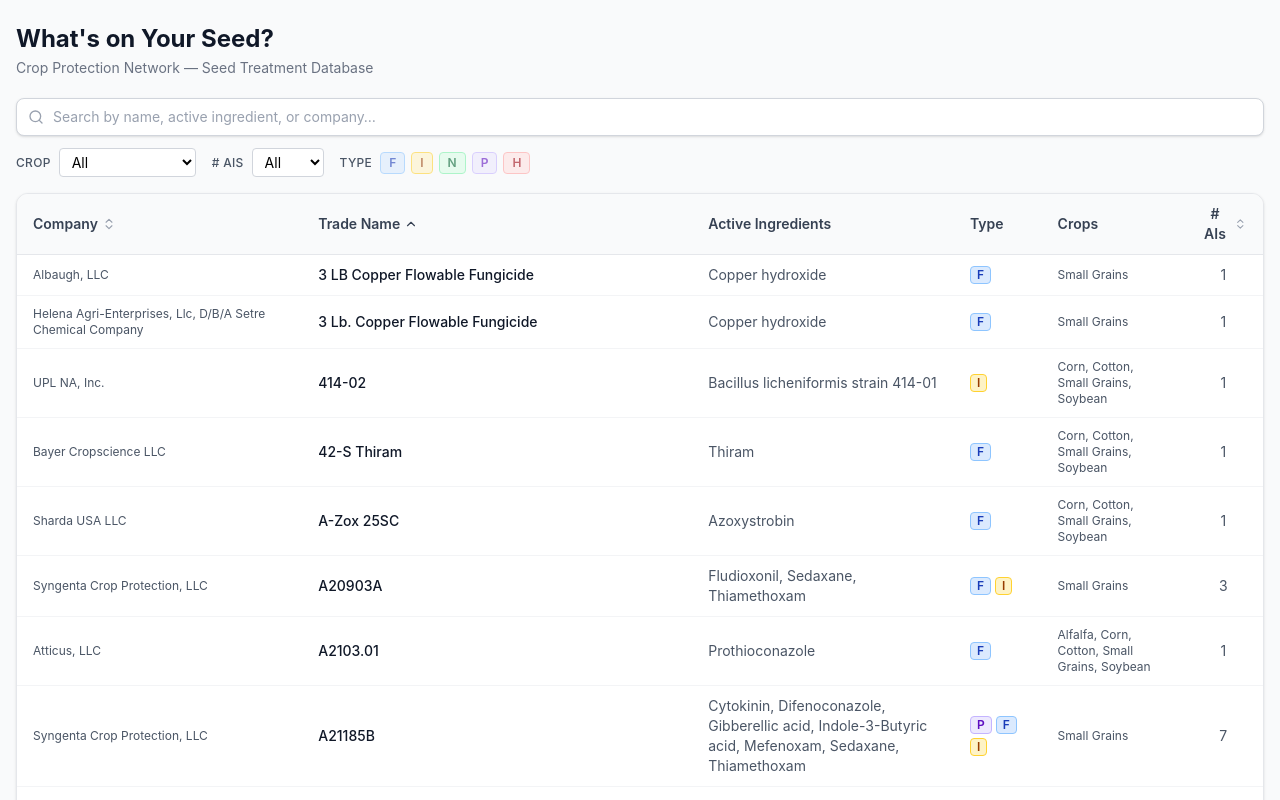
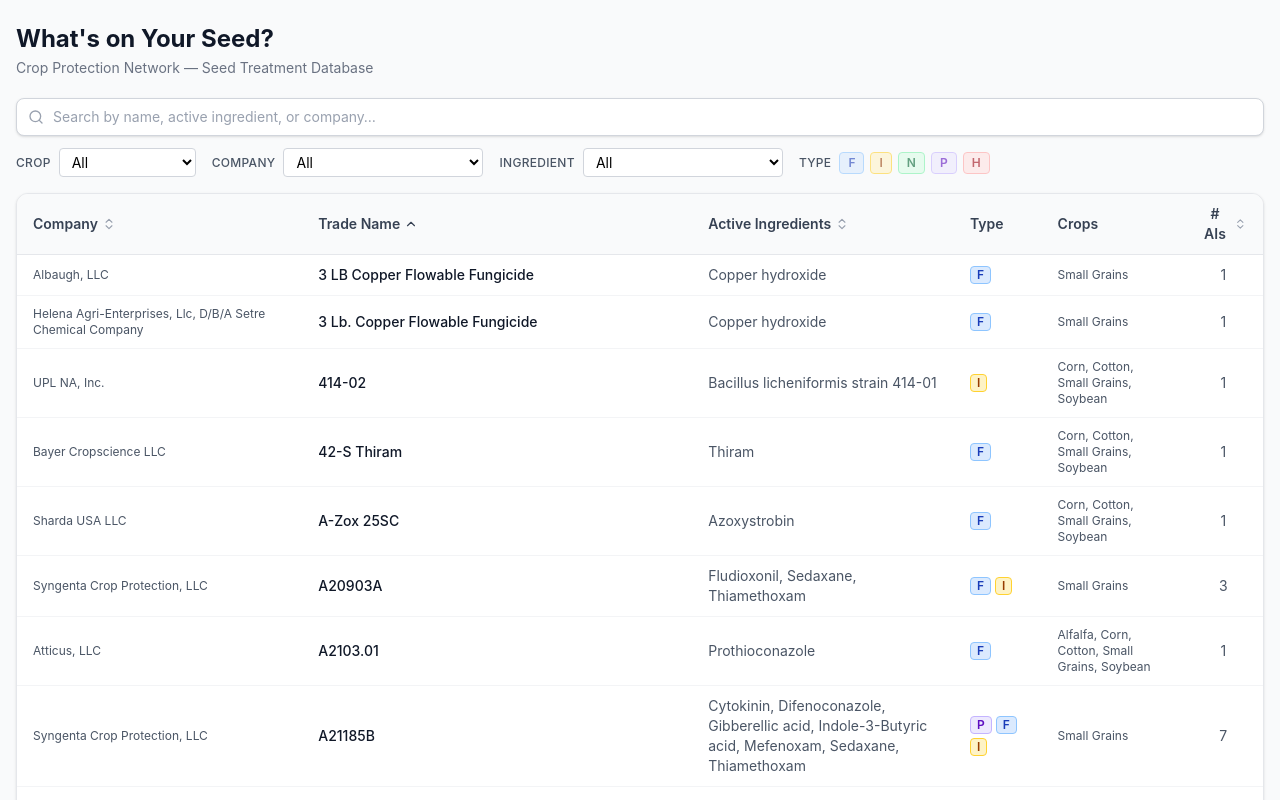
Before and after one commit to bzbradford/whats-on-your-seed, a Svelte app: page / in a window 1280 px wide. Shown: the top 800 px of the page. Built offline with nearby package versions, Linux system fonts and the light colour scheme.

Commit message:
add sort by ingredient

```diff
--- a/src/App.svelte
+++ b/src/App.svelte
@@ -14,6 +14,8 @@
 	let selectedCrop = $state('All');
 	let selectedTypes = $state<Set<string>>(new Set());
 	let selectedCount = $state('All');
+	let selectedCompany = $state('All');
+	let selectedIngredient = $state('All');
 	let sortCol = $state('productName');
 	let sortDir = $state<'asc' | 'desc'>('asc');
 
@@ -35,7 +37,12 @@
 	const ALL_COLUMNS: ColDef[] = [
 		{ key: 'company', label: 'Company', sortable: true, tdClass: 'text-gray-600 text-xs' },
 		{ key: 'productName', label: 'Trade Name', sortable: true },
-		{ key: 'ingredients', label: 'Active Ingredients', tdClass: 'text-gray-600 max-w-xs' },
+		{
+			key: 'ingredients',
+			label: 'Active Ingredients',
+			tdClass: 'text-gray-600 max-w-xs',
+			sortable: true
+		},
 		{ key: 'primaryTypes', label: 'Type' },
 		{ key: 'crops', label: 'Crops', tdClass: 'text-gray-600 text-xs max-w-[180px]' },
 		{ key: 'ingredientCount', label: '# AIs', sortable: true, tdClass: 'text-center text-gray-600' }
@@ -51,6 +58,12 @@
 	]);
 
 	let visibleColumns = $derived(ALL_COLUMNS.filter((c) => visibleColumnKeys.includes(c.key)));
+
+	let allCompanies = $derived(['All', ...[...new Set(products.map((p) => p.company))].sort()]);
+	let allIngredients = $derived([
+		'All',
+		...[...new Set(products.flatMap((p) => p.ingredients.map((i) => i.name)))].sort()
+	]);
 
 	onMount(async () => {
 		try {
@@ -92,16 +105,22 @@
 			);
 		}
 
+		if (selectedCompany !== 'All') {
+			result = result.filter((p) => p.company === selectedCompany);
+		}
+
+		if (selectedIngredient !== 'All') {
+			result = result.filter((p) => p.ingredients.some((i) => i.name === selectedIngredient));
+		}
+
 		return [...result].sort((a, b) => {
-			const av = (a as unknown as Record<string, unknown>)[sortCol];
-			const bv = (b as unknown as Record<string, unknown>)[sortCol];
+			const av = getSortValue(a, sortCol);
+			const bv = getSortValue(b, sortCol);
 			if (typeof av === 'number' && typeof bv === 'number') {
 				return sortDir === 'asc' ? av - bv : bv - av;
 			}
-			const as_ = String(av ?? '').toLowerCase();
-			const bs_ = String(bv ?? '').toLowerCase();
-			if (as_ < bs_) return sortDir === 'asc' ? -1 : 1;
-			if (as_ > bs_) return sortDir === 'asc' ? 1 : -1;
+			if (av < bv) return sortDir === 'asc' ? -1 : 1;
+			if (av > bv) return sortDir === 'asc' ? 1 : -1;
 			return 0;
 		});
 	});
@@ -110,7 +129,9 @@
 		searchQuery.trim() !== '' ||
 			selectedCrop !== 'All' ||
 			selectedTypes.size > 0 ||
-			selectedCount !== 'All'
+			selectedCount !== 'All' ||
+			selectedCompany !== 'All' ||
+			selectedIngredient !== 'All'
 	);
 
 	function setSort(col: string) {
@@ -134,6 +155,8 @@
 		selectedCrop = 'All';
 		selectedTypes = new Set();
 		selectedCount = 'All';
+		selectedCompany = 'All';
+		selectedIngredient = 'All';
 	}
 
 	function openDetail(row: Product) {
@@ -143,6 +166,21 @@
 
 	function ingredientNames(product: Product): string {
 		return product.ingredients.map((i) => i.name).join(', ');
+	}
+
+	// Returns a scalar sort key for fields that are arrays in the data model.
+	// Array-valued fields sort by their first element; everything else sorts by
+	// the raw value (number) or its lowercased string representation.
+	function getSortValue(product: Product, col: string): string | number {
+		switch (col) {
+			case 'ingredients': return product.ingredients[0]?.name ?? '';
+			case 'primaryTypes': return product.primaryTypes[0] ?? '';
+			case 'crops':        return product.crops[0] ?? '';
+			default: {
+				const val = (product as unknown as Record<string, unknown>)[col];
+				return typeof val === 'number' ? val : String(val ?? '').toLowerCase();
+			}
+		}
 	}
 </script>
 
@@ -195,18 +233,36 @@
 				</select>
 			</div>
 
-			<!-- # AIs -->
+			<!-- Company -->
 			<div class="flex items-center gap-2">
-				<label for="count-filter" class="font-medium text-gray-600 text-xs uppercase tracking-wide"
-					># AIs</label
+				<label
+					for="company-filter"
+					class="font-medium text-gray-600 text-xs uppercase tracking-wide">Company</label
 				>
 				<select
-					id="count-filter"
-					bind:value={selectedCount}
-					class="bg-white py-1 pr-6 pl-2 border border-gray-300 focus:border-blue-500 rounded focus:outline-none focus:ring-1 focus:ring-blue-500 text-sm"
+					id="company-filter"
+					bind:value={selectedCompany}
+					class="bg-white py-1 pr-6 pl-2 border border-gray-300 focus:border-blue-500 rounded focus:outline-none focus:ring-1 focus:ring-blue-500 max-w-50 text-sm"
 				>
-					{#each AI_COUNTS as c}
-						<option value={c}>{c}</option>
+					{#each allCompanies as co}
+						<option value={co}>{co}</option>
+					{/each}
+				</select>
+			</div>
+
+			<!-- Active Ingredient -->
+			<div class="flex items-center gap-2">
+				<label
+					for="ingredient-filter"
+					class="font-medium text-gray-600 text-xs uppercase tracking-wide">Ingredient</label
+				>
+				<select
+					id="ingredient-filter"
+					bind:value={selectedIngredient}
+					class="bg-white py-1 pr-6 pl-2 border border-gray-300 focus:border-blue-500 rounded focus:outline-none focus:ring-1 focus:ring-blue-500 max-w-50 text-sm"
+				>
+					{#each allIngredients as ing}
+						<option value={ing}>{ing}</option>
 					{/each}
 				</select>
 			</div>
@@ -246,6 +302,22 @@
 					{/each}
 				</div>
 			</div>
+
+			<!-- # AIs -->
+			<!-- <div class="flex items-center gap-2">
+				<label for="count-filter" class="font-medium text-gray-600 text-xs uppercase tracking-wide"
+					># AIs</label
+				>
+				<select
+					id="count-filter"
+					bind:value={selectedCount}
+					class="bg-white py-1 pr-6 pl-2 border border-gray-300 focus:border-blue-500 rounded focus:outline-none focus:ring-1 focus:ring-blue-500 text-sm"
+				>
+					{#each AI_COUNTS as c}
+						<option value={c}>{c}</option>
+					{/each}
+				</select>
+			</div> -->
 
 			<!-- Reset -->
 			{#if hasFilters}
```
